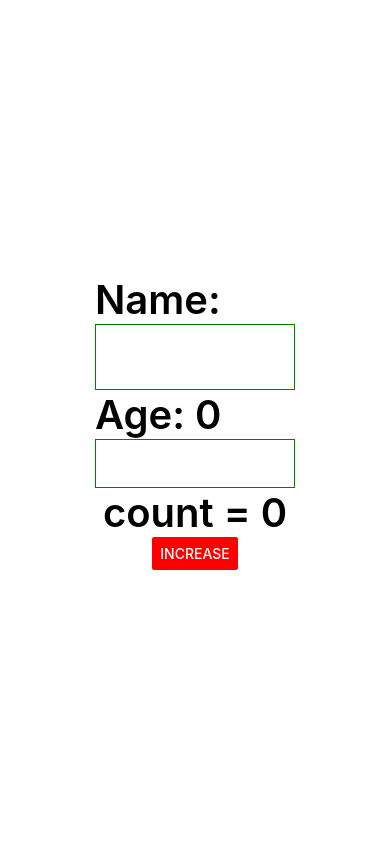
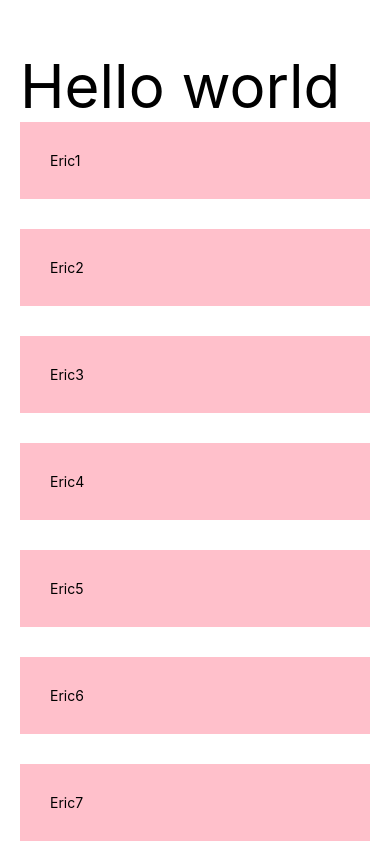
Before and after one commit to chouThanhh/react-native, a React Native app: screen / in a window 390 px wide. Built offline with nearby package versions, Linux system fonts and the light colour scheme.

Commit message:
7 Sd Array RenderList - sd Component ScrollView

```diff
--- a/App.tsx
+++ b/App.tsx
@@ -1,54 +1,39 @@
 import { StatusBar } from 'expo-status-bar';
 import { useState } from 'react';
-import { Button, StyleSheet, Text, TextInput, View } from 'react-native';
+import { Button, ScrollView, StyleSheet, Text, TextInput, View } from 'react-native';
 
 export default function App() {
 
-  const [count, setCount] = useState<number>(0);
-  const [name, setName] = useState<string>("");
-  const [age, setAge] = useState<number>(0);
+  const [students, setStudents] = useState([
+    { id: 1, name: "Eric1", age: 18 },
+    { id: 2, name: "Eric2", age: 18 },
+    { id: 3, name: "Eric3", age: 18 },
+    { id: 4, name: "Eric4", age: 18 },
+    { id: 5, name: "Eric5", age: 18 },
+    { id: 6, name: "Eric6", age: 18 },
+    { id: 7, name: "Eric7", age: 18 },
+    { id: 8, name: "Eric8", age: 18 },
+    { id: 9, name: "Eric9", age: 18 },
+    { id: 10, name: "Eric10", age: 18 },
+  ])
 
   //jsx
   return (
     <View style={styles.container}>
-      <View>
-        <Text style={{ fontSize: 40, fontWeight: "600" }}>Name: {name}</Text>
-        <TextInput
-          autoCapitalize={"words"}
-          multiline
-          onChangeText={(value) => setName(value)}
-          style={{
-            borderColor: "green",
-            borderWidth: 1,
-            width: 200,
-            padding: 15
-          }}
-        />
-      </View>
-
-      <View>
-        <Text style={{ fontSize: 40, fontWeight: "600" }}>Age: {age}</Text>
-        <TextInput
-          onChangeText={(value) => setAge(+value)}
-          style={{
-            borderColor: "green",
-            borderWidth: 1,
-            width: 200,
-            padding: 15
-          }}
-          maxLength={2}
-        />
-      </View>
-
-      <Text style={{ fontSize: 40, fontWeight: "600" }}>
-        count = {count}
-      </Text>
-      <View>
-        <Button
-          color={"red"}
-          title='Increase' onPress={() => setCount(count + 1)}
-        />
-      </View>
+      <Text style={{ fontSize: 60 }}>Hello world</Text>
+      <ScrollView>
+        {students.map(item => {
+          return (
+            <View key={item.id} style={{
+              padding: 30,
+              backgroundColor: "pink",
+              marginBottom: 30
+            }}>
+              <Text>{item.name}</Text>
+            </View>
+          )
+        })}
+      </ScrollView>
     </View>
   );
 }
@@ -56,9 +41,11 @@ export default function App() {
 //css in js
 const styles = StyleSheet.create({
   container: {
+    paddingTop: 50,
+    paddingHorizontal: 20,
     flex: 1,
     backgroundColor: '#fff',
-    alignItems: 'center',
-    justifyContent: 'center',
+    // alignItems: 'center',
+    // justifyContent: 'center',
   }
 });
```
